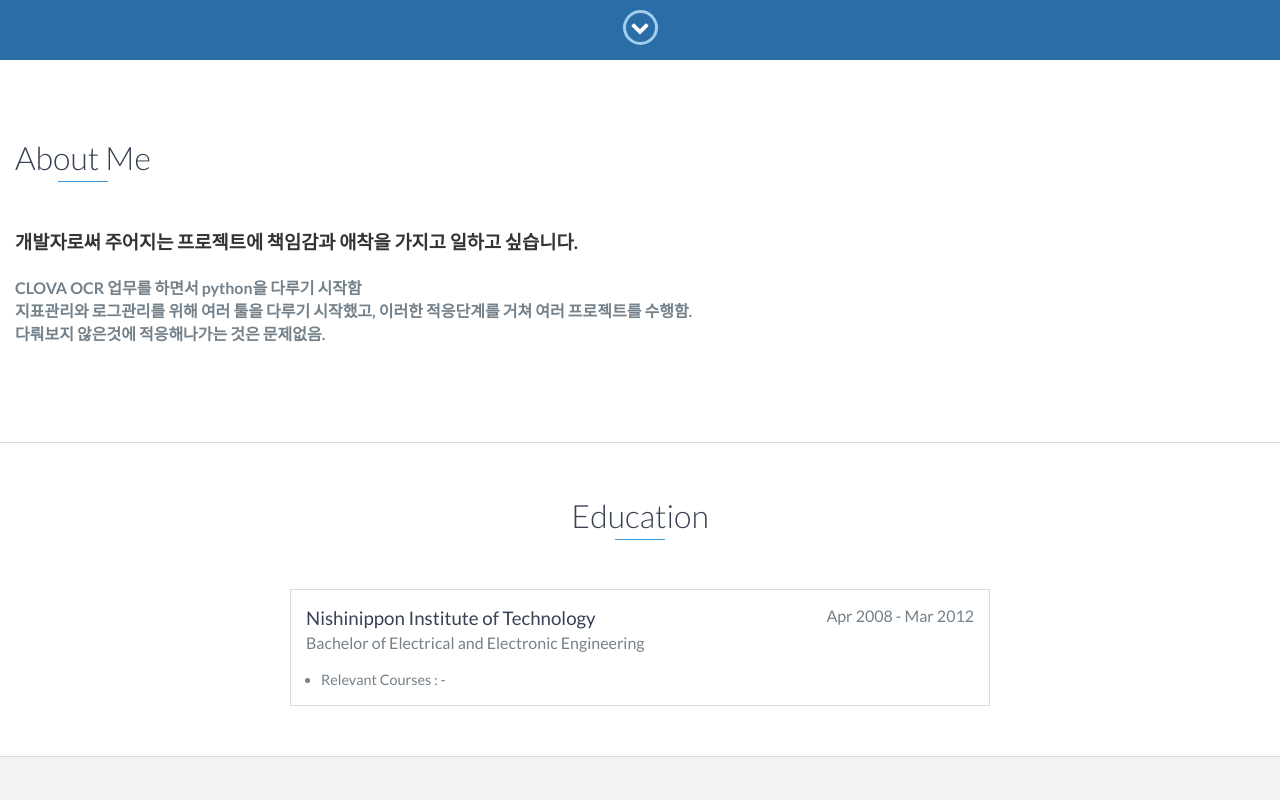
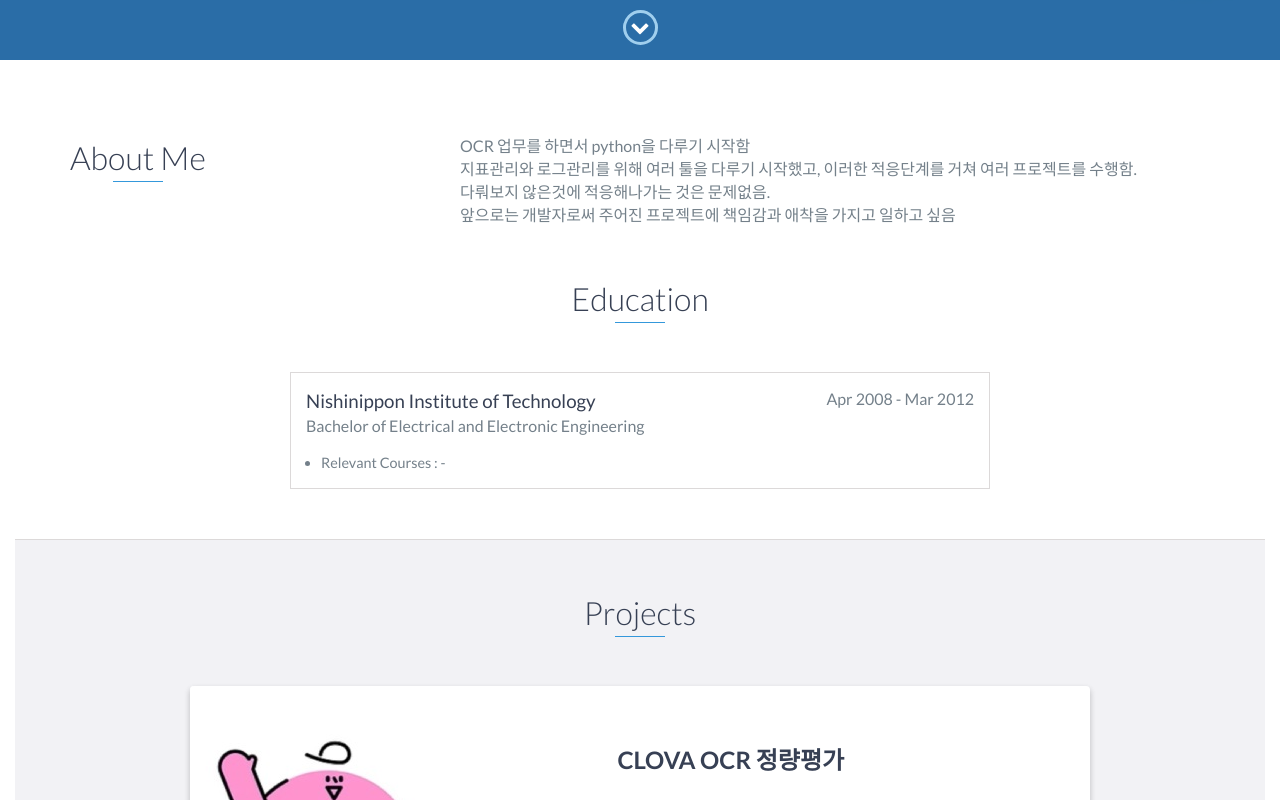
Before and after one commit to jeonaeran/jeonaeran.io, a website: page index.html in a window 1280 px wide. Shown: the part 740-1540 px from the top of the page. Drawn offline with nearby package versions, Linux system fonts and the light colour scheme.

Commit message:
Update index.html

```diff
--- a/index.html
+++ b/index.html
@@ -62,15 +62,18 @@
     <!-- End #lead -->
 
     <div id="about">
-        <h2 class="heading">About Me</h2>
-        <div class="about-block">
-            <h3>개발자로써 주어지는 프로젝트에 책임감과 애착을 가지고 일하고 싶습니다.</h3>
-            <h4>
-                <p>CLOVA OCR 업무를 하면서 python을 다루기 시작함</p>
-                <p>지표관리와 로그관리를 위해 여러 툴을 다루기 시작했고, 이러한 적응단계를 거쳐 여러 프로젝트를 수행함.</p>
-                <p>다뤄보지 않은것에 적응해나가는 것은 문제없음.</p>
-            </h4>
-        </div>
+        <div class="container">
+            <div class="row">
+                <div class="col-md-4">
+                    <h2 class="heading">About Me</h2>
+                </div>
+                <div class="col-md-8">
+			<p>OCR 업무를 하면서 python을 다루기 시작함</p>
+                    <p>지표관리와 로그관리를 위해 여러 툴을 다루기 시작했고, 이러한 적응단계를 거쳐 여러 프로젝트를 수행함.</p>
+                    <p>다뤄보지 않은것에 적응해나가는 것은 문제없음.</p>
+                    <p>앞으로는 개발자로써 주어진 프로젝트에 책임감과 애착을 가지고 일하고 싶음 </p>
+                </div>
+            </div>
     </div>
     <!-- End #about -->
 
```
